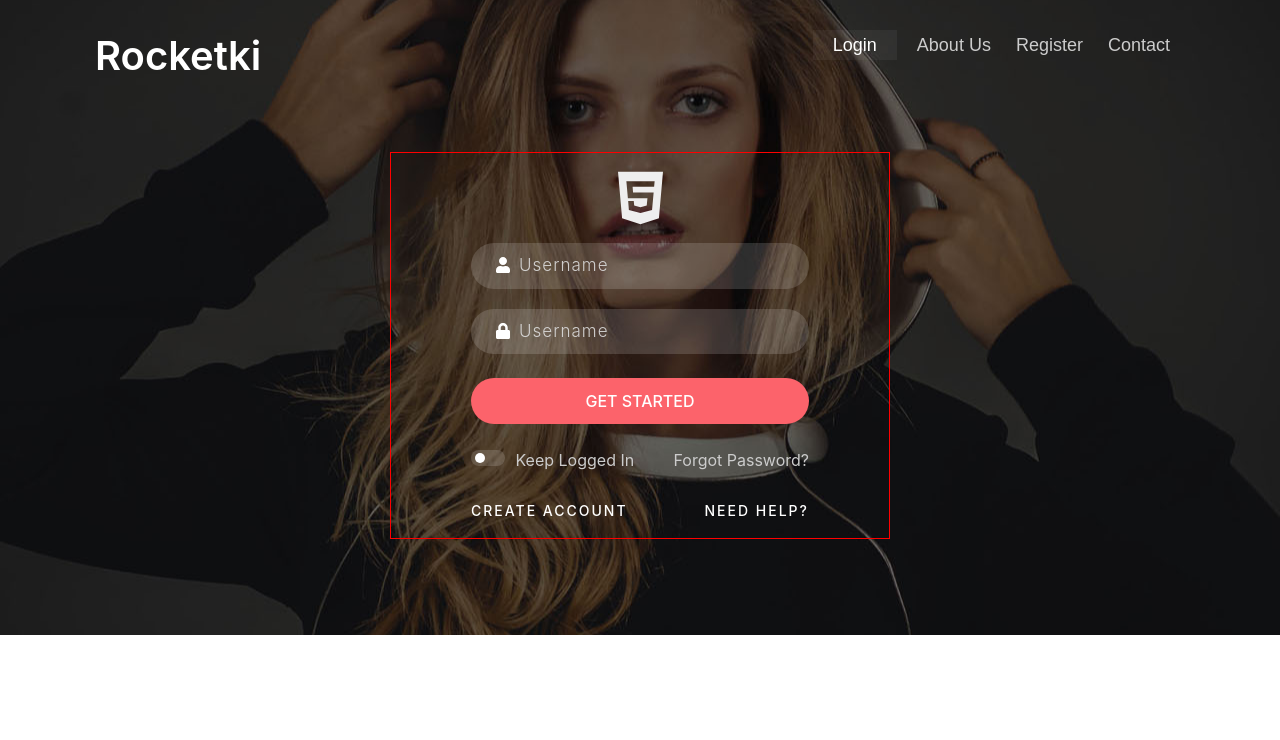
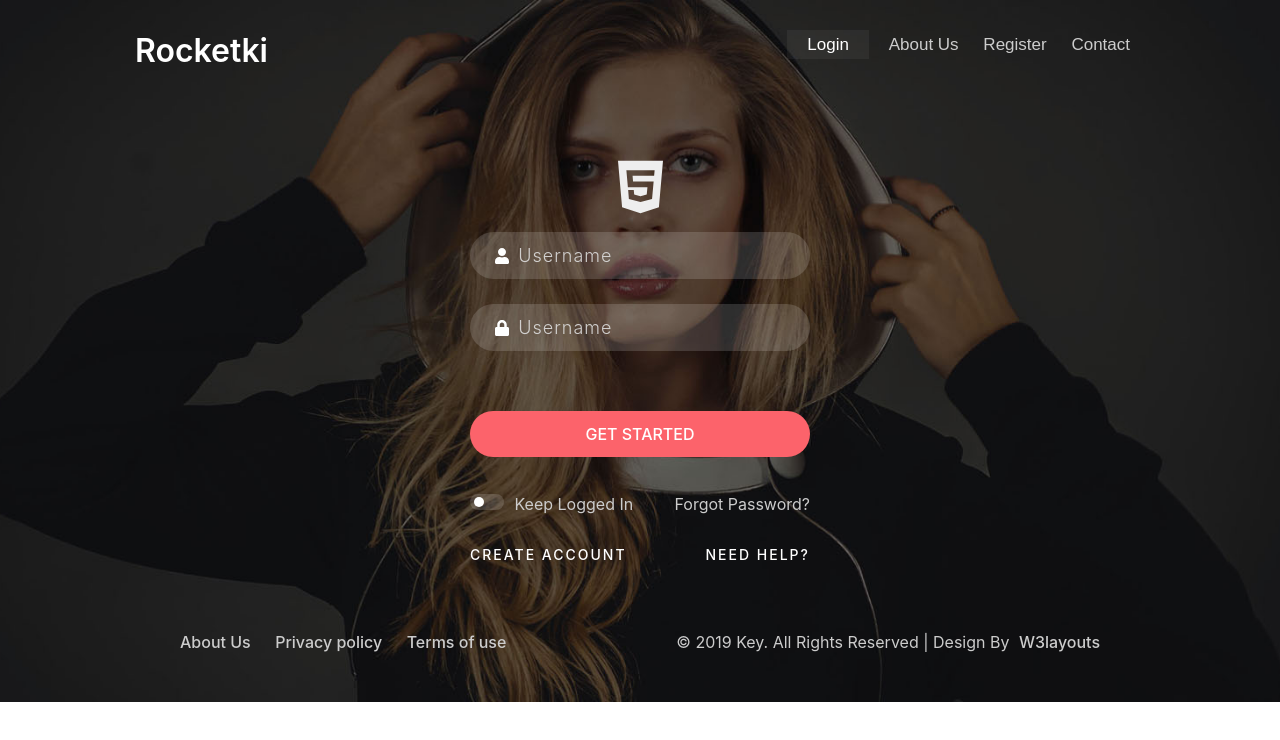
Before and after one commit to rocketki/w3layout-loginPage, a plain HTML site: page index.html in a window 1280 px wide. Drawn offline with Linux system fonts and the light colour scheme.

Commit message:
layout finish

```diff
--- a/css/main.css
+++ b/css/main.css
@@ -11,6 +11,7 @@ ul {
 
 .container-fluid {
 	background: url("../img/bg.jpg") no-repeat center;
+    background-size: cover;
 }
 
 .layer {
@@ -20,7 +21,7 @@ ul {
 .header {
 	display: flex;
 	justify-content: space-between;
-	margin: 0 80px;
+	margin: 0 120px;
 }
 
 .logo {
@@ -38,7 +39,7 @@ ul {
 	list-style-type: none;
 	font-family: mukta, sans-serif;
 	text-transform: capitalize;
-	font-size: 18px;
+	font-size: 17px;
 }
 .header-list li {
 	display: inline-block;
@@ -58,7 +59,7 @@ ul {
 .content {
 	max-width: 500px;
   	margin: 4em auto;
-  	border: 1px solid red;
+  	/*border: 1px solid red;*/
   	color: #ccc;
 }
 
@@ -76,7 +77,7 @@ ul {
 .input-field {
 	text-align: center;
 	background-color: rgba(255, 255, 255, 0.15);
-	margin-bottom: 20px;
+	margin-bottom: 25px;
 }
 
 .input-field span {
@@ -89,7 +90,7 @@ ul {
 	background-color: transparent;
 	border: none;
 	outline: none;
-	font-size: 17px;
+	font-size: 18px;
 	font-weight: 300;
 	letter-spacing: 1px;
     color: #ddd;
@@ -113,6 +114,9 @@ ul {
 	color: #fff;
 	font-size: 16px;
 	font-weight: 450;
+	margin-top: 10px;
+    width: 100%;
+    margin: 35px 0;
 }
 
 
@@ -196,3 +200,26 @@ input:checked + .slider:before {
 	font-size: 14px;
 	font-weight: 500;
 }
+
+
+/*............................body............................*/
+
+
+.bottom {
+	margin: 0 10em;
+}
+
+.btm-left li {
+	display: inline;
+	margin-right: 10px;
+}
+
+.bottom a {
+	color: #ccc;
+	font-weight: 450;
+	padding: 0 5px;
+}
+
+.bottom p {
+	color: #ccc;
+}
--- a/index.html
+++ b/index.html
@@ -12,7 +12,7 @@
 		<div class="layer">
 			<div class="header">
 				<div class="d-inline-block float-left">
-					<h1 class="logo">Rocketki</h1>
+					<h2 class="logo">Rocketki</h2>
 				</div>
 				<div class="header-list">
 					<ul>
@@ -41,8 +41,8 @@
 								<input name="text1" id="text1" type="text" value="" placeholder="Username" required="">
 							</div>
 						</div>
-						<div>
-							<button class="my-4 w-100 rounded-pill d-block text-center form-submit-btn border-0">GET STARTED</button>
+						<div class="">
+							<button class="w-100 rounded-pill text-center form-submit-btn border-0">GET STARTED</button>
 						</div>
 						<ul class="login-fgpass mb-4">
 							<li>
@@ -63,9 +63,17 @@
 					</form>
 				</div>
 			</div>
-			<div>
-				<div></div>
-				<div></div>
+			<div class="bottom d-flex justify-content-between">
+				<div class="btm-left">
+					<ul class="d-inline">
+						<li><a href="#">About Us</a></li>
+						<li><a href="#">Privacy policy</a></li>
+						<li><a href="#">Terms of use</a></li>
+					</ul>
+				</div>
+				<div class="d-inline">
+					<P>© 2019 Key. All Rights Reserved | Design By <a href="#">W3layouts</a></P>
+				</div>
 			</div>
 		</div>
 	</div>
```
